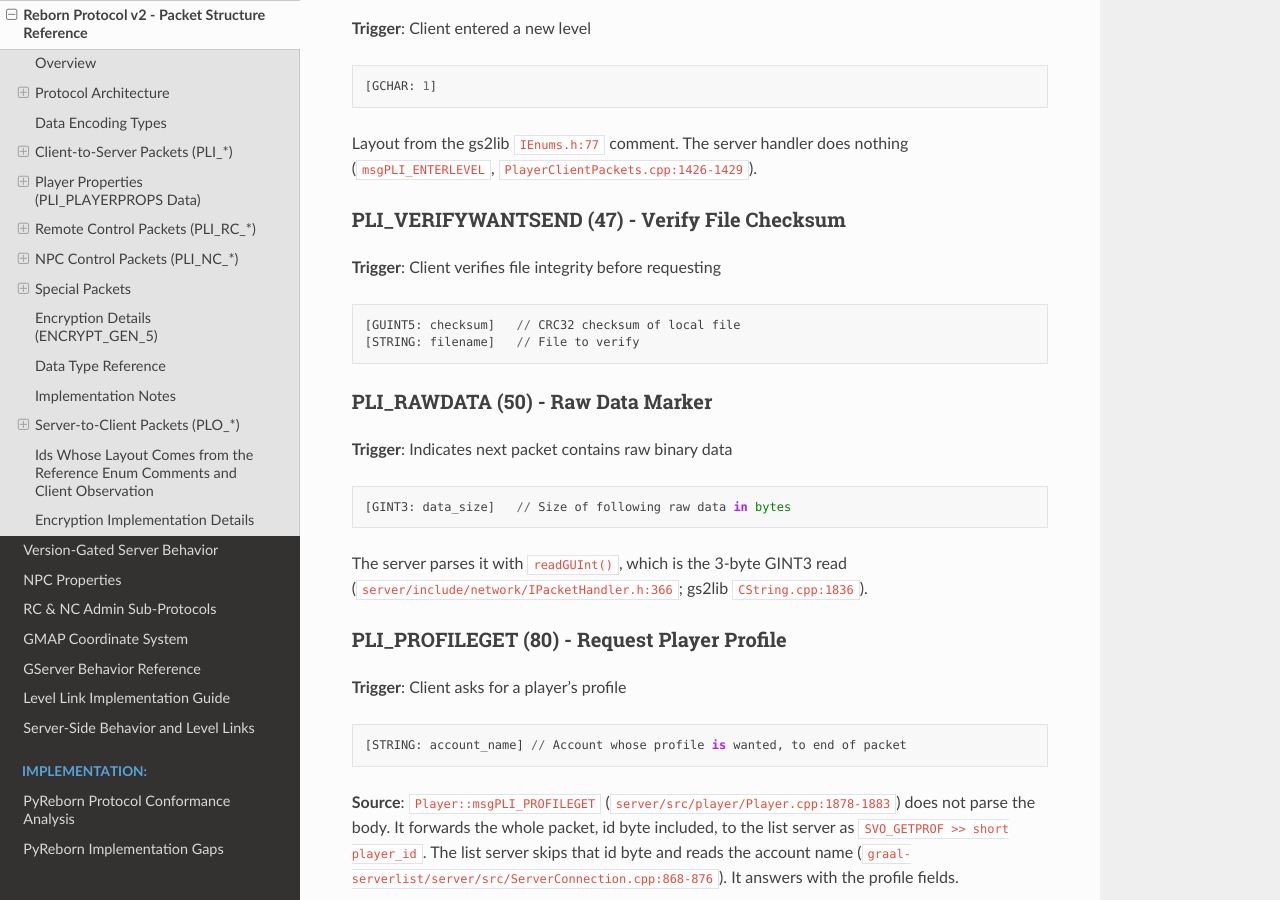
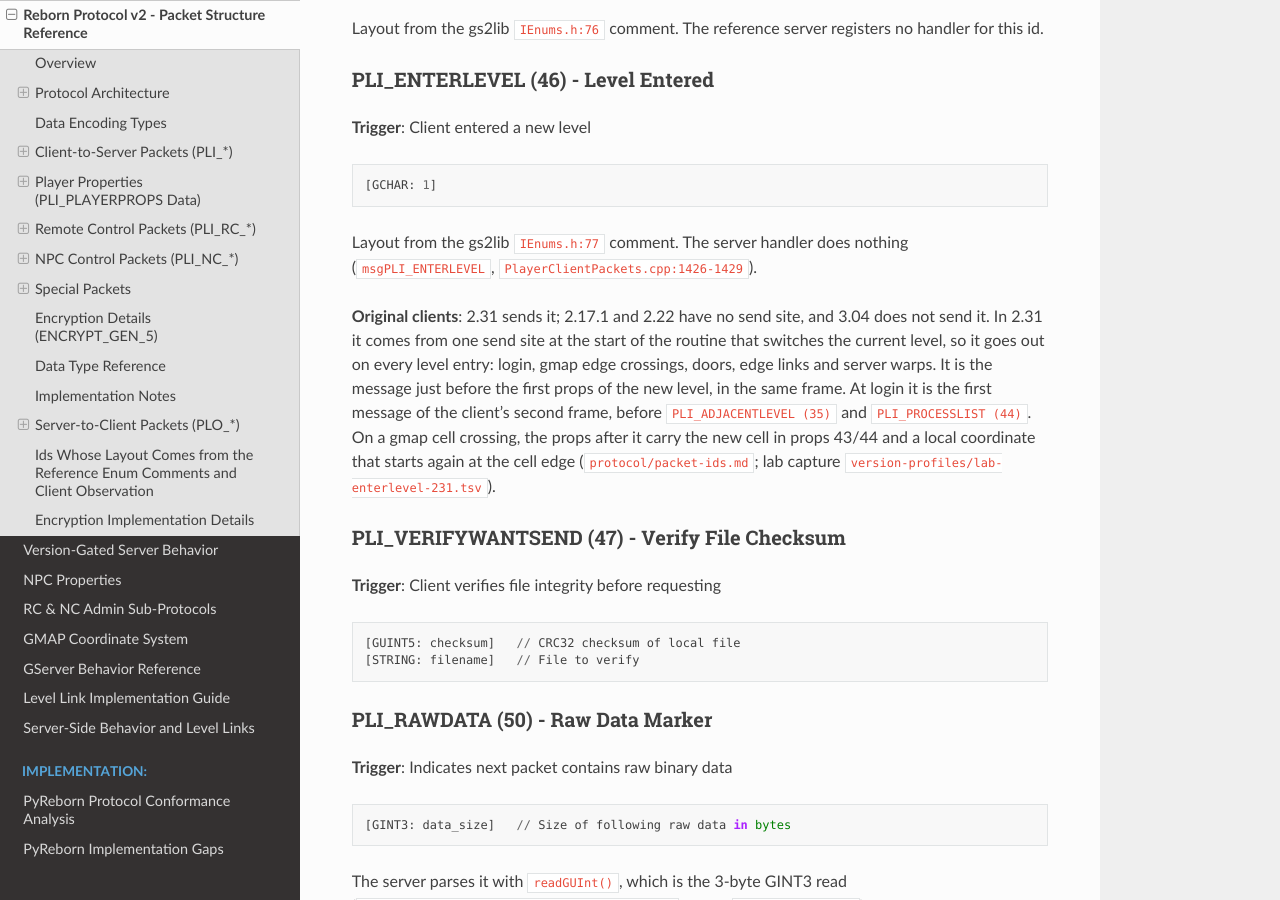
Before and after one commit to hosler/reborn-protocol-docs, a Sphinx documentation site: the page built from docs/protocol/packet-structures.md, in a window 1280 px wide and 900 px high, scrolled down 14104 px. Built offline with Sphinx 7.4.7 and the Read the Docs theme 3.1.0, drawn with Linux system fonts in a browser that asks for light colours; some of the changed text lies outside the part shown.

Commit message:
Level entry: what the original clients do with 6, 10, 35, 39, 46 and 156
Co-Authored-By: Claude Opus 5.5 <noreply@anthropic.com>
Claude-Session: https://claude.ai/code/session_01UG2Sqj3AfdfVRC86AzKWQa

````diff
--- a/docs/protocol/packet-structures.md
+++ b/docs/protocol/packet-structures.md
@@ -395,6 +395,10 @@ is above 10000. It then resets the counter to 0. It sends nothing back.
 [GUINT5: mod_time]   // Level modification time
 [STRING: level_name] // Adjacent level name
 ```
+
+**Original clients** (2.01 and later): `mod_time` is all zeros when the client has no cached
+copy of the level. The server answers by sending that gmap neighbour for preloading
+([`protocol/packet-layouts.md`](https://github.com/squirelworks/Graal_analysis/blob/main/protocol/packet-layouts.md), level-navigation section).
 
 ### PLI_HITOBJECTS (36) - Hit Objects
 **Trigger**: Player's weapon hits objects/NPCs
@@ -569,6 +573,15 @@ for this id.
 ```
 Layout from the gs2lib `IEnums.h:77` comment. The server handler does nothing
 (`msgPLI_ENTERLEVEL`, `PlayerClientPackets.cpp:1426-1429`).
+
+**Original clients**: 2.31 sends it; 2.17.1 and 2.22 have no send site, and 3.04 does not send
+it. In 2.31 it comes from one send site at the start of the routine that switches the
+current level, so it goes out on every level entry: login, gmap edge crossings, doors, edge
+links and server warps. It is the message just before the first props of the new level,
+in the same frame. At login it is the first message of the client's second frame, before
+`PLI_ADJACENTLEVEL (35)` and `PLI_PROCESSLIST (44)`. On a gmap cell crossing, the props after
+it carry the new cell in props 43/44 and a local coordinate that starts again at the cell
+edge ([`protocol/packet-ids.md`](https://github.com/squirelworks/Graal_analysis/blob/main/protocol/packet-ids.md); lab capture [`version-profiles/lab-enterlevel-231.tsv`](https://github.com/squirelworks/Graal_analysis/blob/main/version-profiles/lab-enterlevel-231.tsv)).
 
 ### PLI_VERIFYWANTSEND (47) - Verify File Checksum
 **Trigger**: Client verifies file integrity before requesting
@@ -1315,6 +1328,10 @@ ctab        = {91,92,93,94,77,78,79,80,74,75,71,72,73,86,86,87,88,67}
 [STRING: level_name] // Current level name
 ```
 
+**Original clients**: the 2.05 client sets the named level, and also makes it the object
+level (the level NPC and object packets apply to) when the server has no NPC server
+([`protocol/packet-layouts.md`](https://github.com/squirelworks/Graal_analysis/blob/main/protocol/packet-layouts.md), level-data section).
+
 ### PLO_BOARDMODIFY (7) - Board Modification
 **Trigger**: Another player modifies tiles, or a script/server-initiated board change is
 sent to a player on a non-gmap level, or replayed to a player entering a level whose style
@@ -1389,6 +1406,9 @@ against it.
 // No additional data
 ```
 
+**Original clients**: the leader client runs the level's baddies and timeouts. The 2.05 client
+ignores the packet unless the player's level is the active level ([`protocol/packet-layouts.md`](https://github.com/squirelworks/Graal_analysis/blob/main/protocol/packet-layouts.md)).
+
 ### PLO_BOMBADD (11) - Bomb Added
 **Trigger**: Player places bomb
 ```
@@ -1687,6 +1707,12 @@ chests, so the client can cache the level (`server/src/player/PlayerClient.cpp:1
 ```
 [GINT5: mod_time]    // Level modification timestamp
 ```
+
+**Original clients** read this differently by build. 2.05 needs exactly 5 bytes (`GINT5`) and
+writes the level to its web-level cache with that time. 2.17 to 2.31 do not parse the body;
+they hand the rest of the packet to the active gmap or level object, if one exists
+([`protocol/packet-layouts.md`](https://github.com/squirelworks/Graal_analysis/blob/main/protocol/packet-layouts.md); [`version-profiles/plo-layouts-217-231.tsv`](https://github.com/squirelworks/Graal_analysis/blob/main/version-profiles/plo-layouts-217-231.tsv)). In 2.05 captures with the reference server, an empty `PLO_LEVELBOARD`
+followed the board packet and `PLO_LEVELMODTIME` on level entry.
 
 ### PLO_HURTPLAYER (40) - Hurt Player
 **Trigger**: Player takes damage
@@ -2071,6 +2097,10 @@ says it "might delete all npcs with an id under 1000" (gs2lib `IEnums.h:273`).
 [STRING: level_name] // Active level name
 ```
 
+**Original clients**: the name may be a level or a `.gmap`. The client sets its object level;
+a `.gmap` name is loaded and made active. 2.31 adds a follow-up step after this whose
+purpose is not yet known ([`protocol/packet-layouts.md`](https://github.com/squirelworks/Graal_analysis/blob/main/protocol/packet-layouts.md); [`version-profiles/plo-layouts-217-231.tsv`](https://github.com/squirelworks/Graal_analysis/blob/main/version-profiles/plo-layouts-217-231.tsv)).
+
 ### PLO_MOVE (165) - NPC Move Command (v1, < CLVER_2_3)
 **Trigger**: Server-driven NPC movement for clients below `CLVER_2_3`. See
 [Version-Gated Behavior](version-gated-behavior.md#npc-movement-plo_move-vs-plo_move2) and
````
